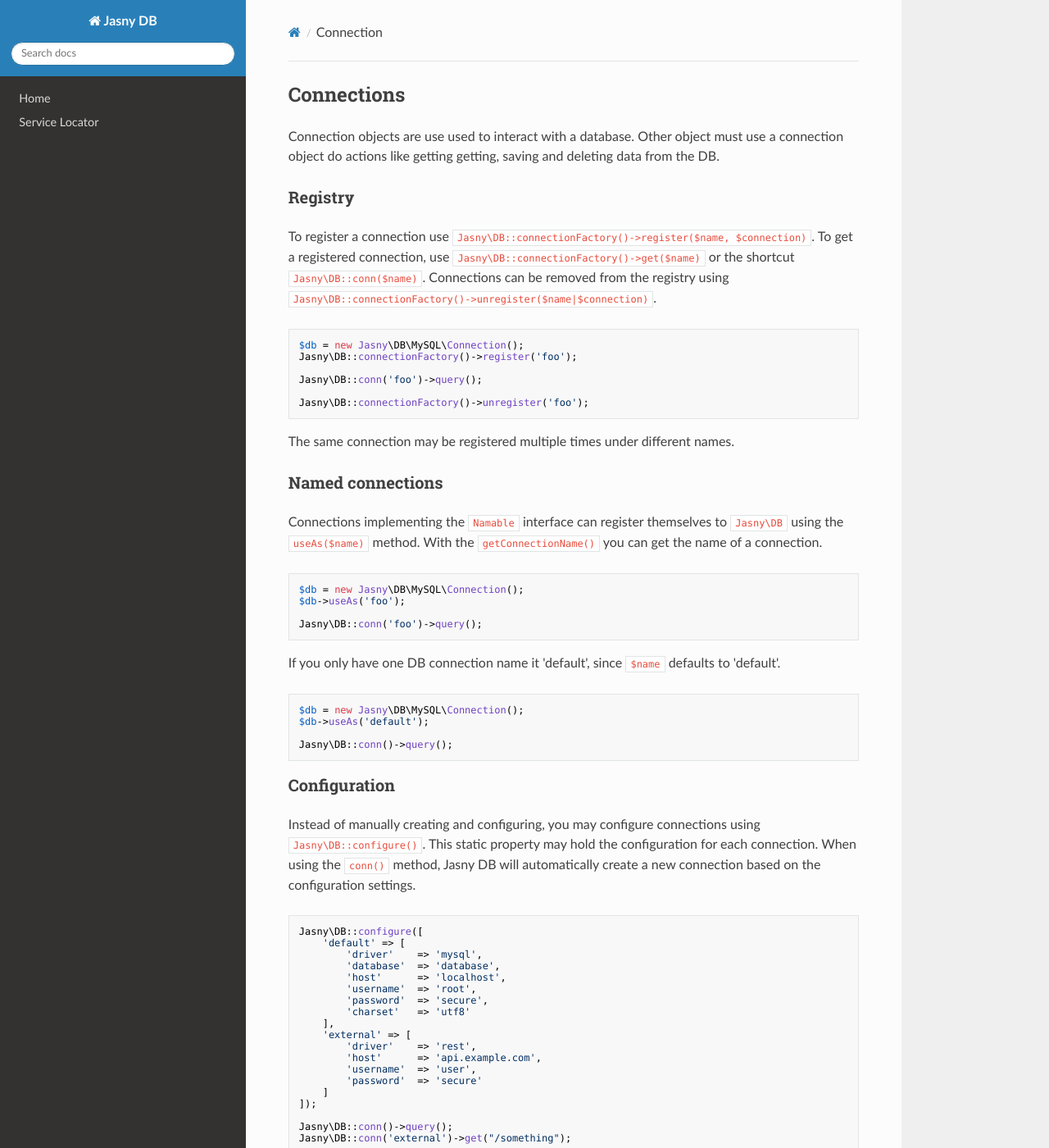
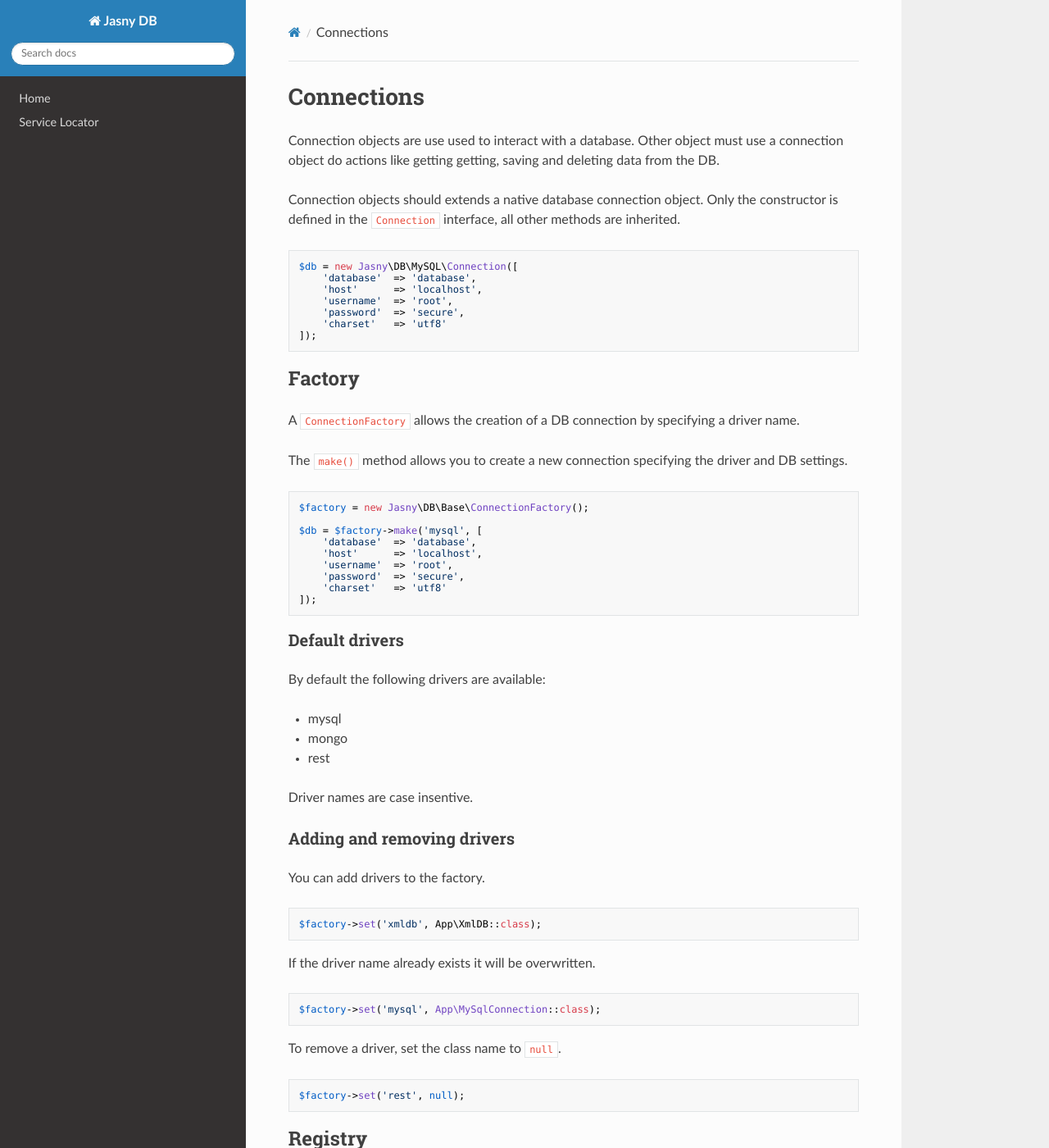
Before and after one commit to jasny/persist-core, an MkDocs documentation site: the page built from docs/connection.md, in a window 1280 px wide and 1400 px high. Shown: the whole window at 82% size. Built offline with MkDocs 1.6.1, drawn with Linux system fonts in a browser that asks for light colours; nearby versions of some CDN libraries; old or Windows-style settings are respelled for this version of MkDocs; some of the changed text lies outside the part shown.

Commit message:
Written connection docs

````diff
--- a/docs/connection.md
+++ b/docs/connection.md
@@ -1,53 +1,112 @@
-Connections
----
+# Connections
 
 Connection objects are use used to interact with a database. Other object must use a connection object do actions like
 getting getting, saving and deleting data from the DB.
 
-### Registry
-To register a connection use `Jasny\DB::connectionFactory()->register($name, $connection)`. To get a registered
-connection, use `Jasny\DB::connectionFactory()->get($name)` or the shortcut `Jasny\DB::conn($name)`. Connections can be
-removed from the registry using `Jasny\DB::connectionFactory()->unregister($name|$connection)`.
+Connection objects should extends a native database connection object. Only the constructor is defined in the
+`Connection` interface, all other methods are inherited.
 
 ```php
-$db = new Jasny\DB\MySQL\Connection();
-Jasny\DB::connectionFactory()->register('foo');
+$db = new Jasny\DB\MySQL\Connection([
+    'database'  => 'database',
+    'host'      => 'localhost',
+    'username'  => 'root',
+    'password'  => 'secure',
+    'charset'   => 'utf8'
+]);
+```
 
-Jasny\DB::conn('foo')->query();
 
-Jasny\DB::connectionFactory()->unregister('foo');
+## Factory
+
+A `ConnectionFactory` allows the creation of a DB connection by specifying a driver name.
+
+The `make()` method allows you to create a new connection specifying the driver and DB settings.
+
+```php
+$factory = new Jasny\DB\Base\ConnectionFactory();
+
+$db = $factory->make('mysql', [
+    'database'  => 'database',
+    'host'      => 'localhost',
+    'username'  => 'root',
+    'password'  => 'secure',
+    'charset'   => 'utf8'
+]);
+```
+
+### Default drivers
+
+By default the following drivers are available:
+
+* mysql
+* mongo
+* rest
+
+Driver names are case insentive.
+
+### Adding and removing drivers
+
+You can add drivers to the factory.
+
+```php
+$factory->set('xmldb', App\XmlDB::class);
+```
+
+If the driver name already exists it will be overwritten.
+
+```php
+$factory->set('mysql', App\MySqlConnection::class);
+```
+
+To remove a driver, set the class name to `null`.
+
+```php
+$factory->set('rest', null);
+```
+
+
+## Registry
+
+A `ConnectionRegistry` holds a created database connections and gives them a name.
+
+### Adding connections
+
+```php
+$connections = new Jasny\DB\Base\ConnectionRegistry();
+
+$connections->set('default', new Jasny\DB\MySQL\Connection([]));
+$connections->set('external', new Jasny\DB\MySQL\Rest(['host' => 'api.example.com']));
 ```
 
 The same connection may be registered multiple times under different names.
 
-### Named connections
-Connections implementing the `Namable` interface can register themselves to `Jasny\DB` using the `useAs($name)` method.
-With the `getConnectionName()` you can get the name of a connection.
+### Getting connections
+
+The `ConnectionsRegistry` interface extends the [`Interop\Container\ContainerInterface`][], defining an `get()` and
+`has()` method.
+
+The `get()` method will throw a `ConnectionNotFoundException` when trying to get an connection that doesn't exists.
 
 ```php
-$db = new Jasny\DB\MySQL\Connection();
-$db->useAs('foo');
+$db = $connections->get('default');
 
-Jasny\DB::conn('foo')->query();
+if ($connections->has('foo')) {
+    // ...
+}
 ```
 
-If you only have one DB connection name it 'default', since `$name` defaults to 'default'.
-
-```php
-$db = new Jasny\DB\MySQL\Connection();
-$db->useAs('default');
-
-Jasny\DB::conn()->query();
-```
+_You are encouraged to type-hint against the `ContainerInterface`, rather than `ConnectionRegistry` if you're only
+concerned with getting an connection._
 
 ### Configuration
 
-Instead of manually creating and configuring, you may configure connections using `Jasny\DB::configure()`. This static
-property may hold the configuration for each connection. When using the `conn()` method, Jasny DB will automatically
-create a new connection based on the configuration settings.
+Instead of manually creating and registring each connection, you can configure all connections using `configure()`.
+This method takes an associated array (or `stdClass` object) of settings where each item is a new connection. The key
+is used by the registry as name.
 
 ```php
-Jasny\DB::configure([
+$connections->configure([
     'default' => [
         'driver'    => 'mysql',
         'database'  => 'database',
@@ -63,11 +122,16 @@ Jasny\DB::configure([
         'password'  => 'secure'
     ]
 ]);
-
-Jasny\DB::conn()->query();
-Jasny\DB::conn('external')->get("/something");
 ```
 
-`Jasny\DB::$drivers` holds a list of `Connection` classes with their driver name. The `createConnection($settings)`
-method uses the `driver` setting to select the connection class. The other settings are passed to the connection's
-constructor.
+To create database objects from configuration, the registry depends on a factory. By default it will create a new
+`Base\ConnectionFactory`. If needed, you can explicitly set the factory:
+
+```php
+$factory = new Jasny\DB\Base\ConnectionFactory();
+$factory->set('mysql', App\MySqlConnection::class);
+
+$connections->setFactory($factory);
+```
+
+[`Interop\Container\ContainerInterface`]: https://github.com/container-interop/container-interop/blob/master/docs/ContainerInterface.md
````
Also changed, not shown: docs/index.md (+27 -14 lines), docs/introduction/maintainable-code.md (added, +34 -0 lines), docs/maintainable-code.md (deleted, +0 -46 lines), docs/introduction/dependency-injection.md (added), docs/introduction/service-locator.md (renamed from docs/maintainable-code/service-locator.md).
